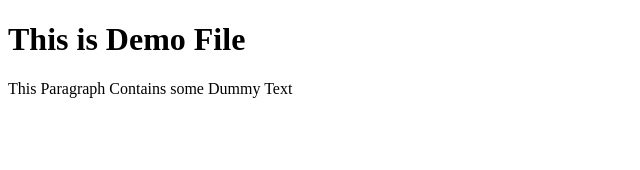
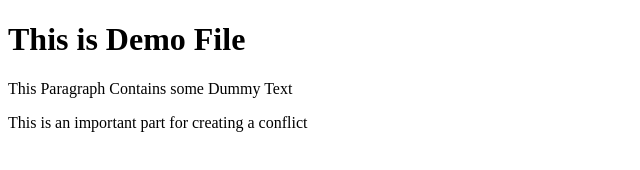
Before and after one commit to VishwamRSuchak/revision, a plain HTML site: page index.html in a window 1280 px wide. Shown: the whole page, without its empty margins (0-640 px from the left). Drawn offline with Linux system fonts and the light colour scheme.

Commit message:
added para locally for conflict

```diff
--- a/index.html
+++ b/index.html
@@ -9,5 +9,6 @@
 <body>
     <h1>This is Demo File</h1>
     <p>This Paragraph Contains some Dummy Text</p>
+    <p>This is an important part for creating a conflict</p>
 </body>
 </html>
```
